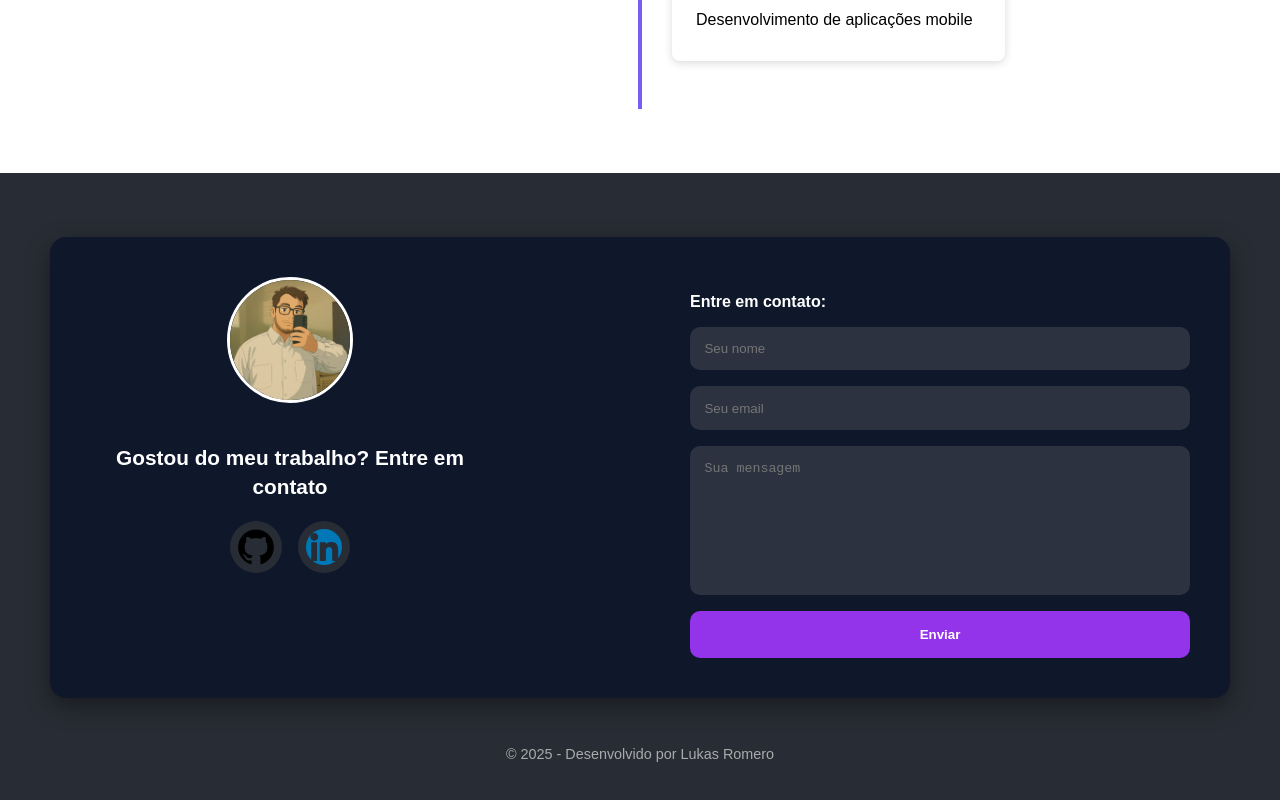
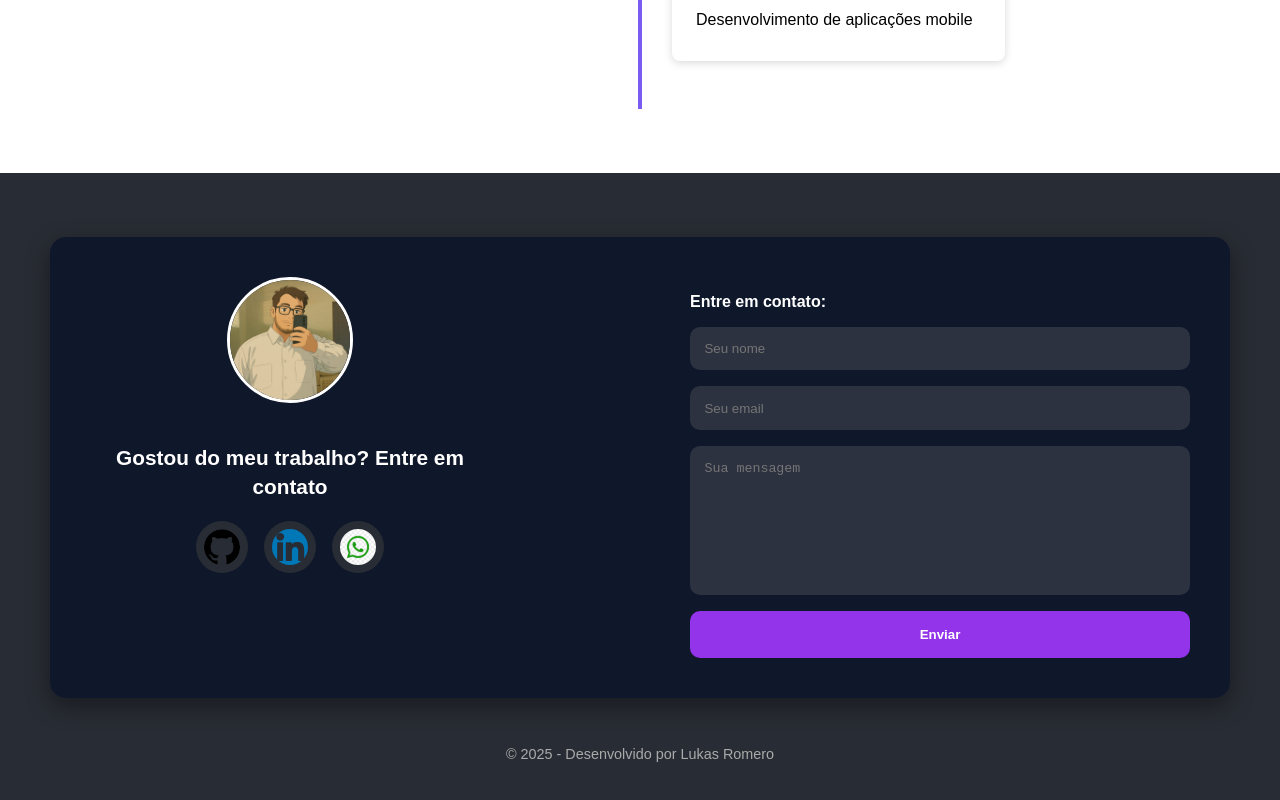
Before and after one commit to lukasreei/portfolio, a React (Vite) app in the folder portfolio/: page / in a window 1280 px wide. Shown: the part 3067-3867 px from the top of the page. Built offline with nearby package versions, Linux system fonts and the light colour scheme.

Commit message:
fix: icon zap

```diff
--- a/portfolio/src/components/footer.jsx
+++ b/portfolio/src/components/footer.jsx
@@ -3,6 +3,7 @@ import "../styles/Footer.css";
 import perfil from "../assets/perfil.jpg";
 import githubIcon from "../assets/icons/github.png";
 import linkedinIcon from "../assets/icons/linkdln.png";
+import whatsappIcon from "../assets/icons/zap.png"; // <-- Novo ícone do WhatsApp
 import emailjs from "emailjs-com";
 
 function Footer() {
@@ -21,14 +22,14 @@ function Footer() {
 
     emailjs
       .send(
-        "lukasdev",    // Service ID do EmailJS
-        "template_xfks8vq",   // Template ID
+        "lukasdev",
+        "template_xfks8vq",
         {
           from_name: formData.nome,
           from_email: formData.email,
           message: formData.mensagem,
         },
-        "SIw65t0eKuIWc7OaNy"     // Public Key do EmailJS
+        "SIw65t0eKuIWc7OaNy"
       )
       .then(
         () => {
@@ -69,6 +70,13 @@ function Footer() {
               rel="noopener noreferrer"
             >
               <img src={linkedinIcon} alt="LinkedIn" />
+            </a>
+            <a
+              href="https://wa.me/5583991228516"  // <-- coloque seu número aqui
+              target="_blank"
+              rel="noopener noreferrer"
+            >
+              <img src={whatsappIcon} alt="WhatsApp" />
             </a>
           </div>
         </div>
```
Also changed, not shown: portfolio/src/assets/icons/zap.png (added).
